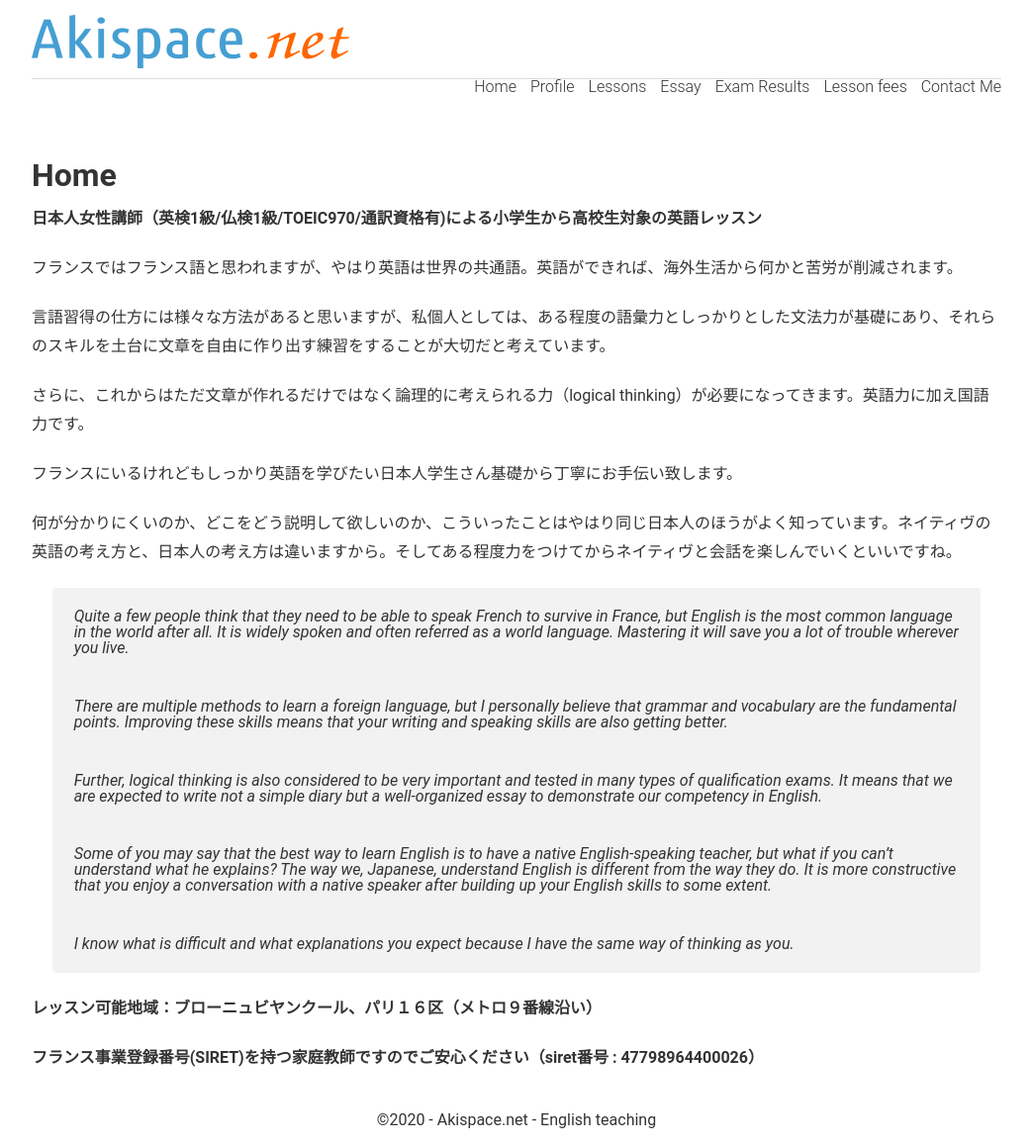
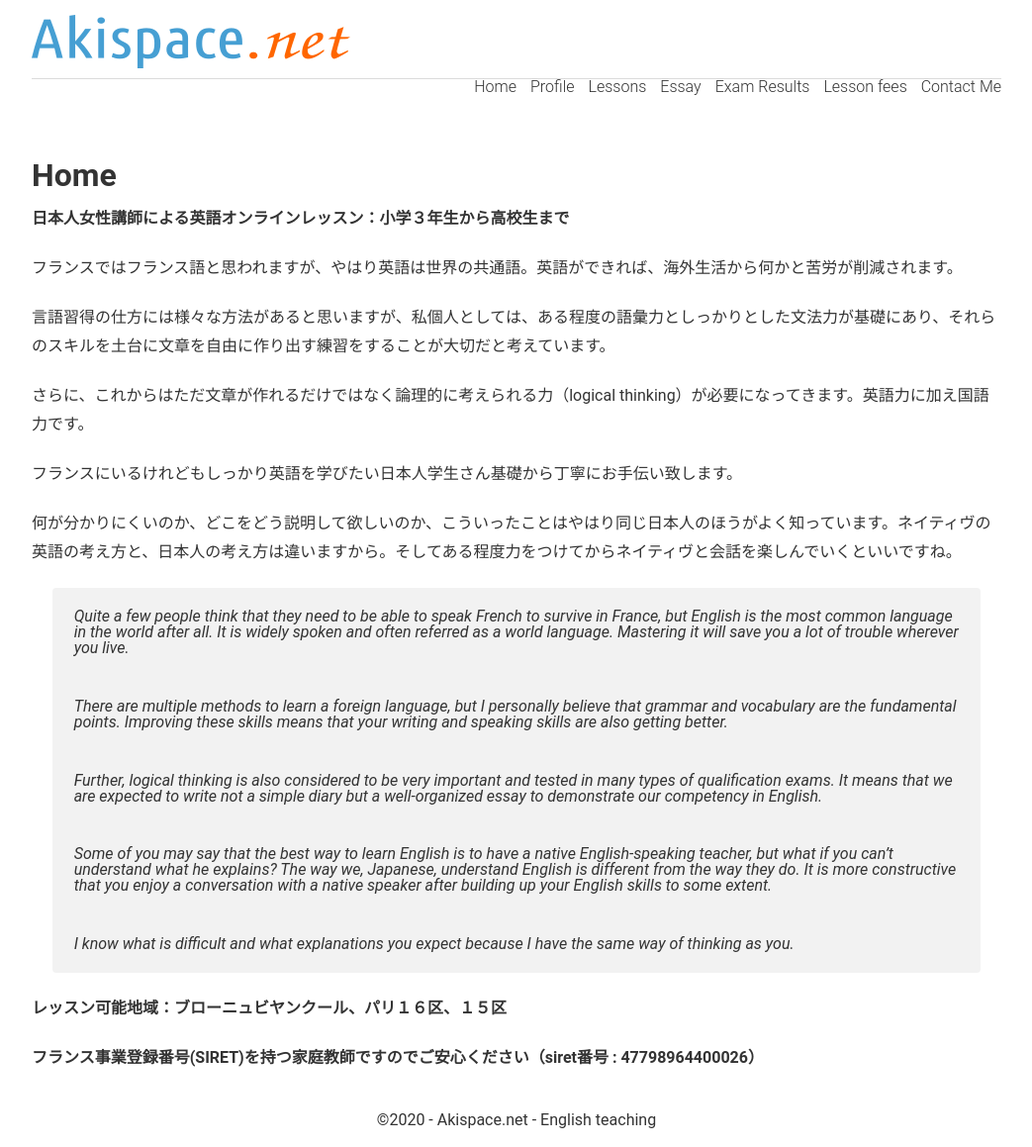
Before and after one commit to phocean/akispace, a Jekyll site: the page built from index.md, in a window 1280 px wide. Shown: the whole page at 99% size, without its empty margins (118-1161 px from the left). Built offline with Jekyll 4.4.1, drawn with Linux system fonts in a browser that asks for light colours.

Commit message:
Update index.md

```diff
--- a/index.md
+++ b/index.md
@@ -8,7 +8,7 @@ description: フランス、パリ/ブローニュで探す英語家庭教師。
 
 ## Home
 
-**日本人女性講師（英検1級/仏検1級/TOEIC970/通訳資格有)による小学生から高校生対象の英語レッスン**
+**日本人女性講師による英語オンラインレッスン：小学３年生から高校生まで**
 
 フランスではフランス語と思われますが、やはり英語は世界の共通語。英語ができれば、海外生活から何かと苦労が削減されます。
 
@@ -30,6 +30,6 @@ description: フランス、パリ/ブローニュで探す英語家庭教師。
 >
 > I know what is difficult and what explanations you expect because I have the same way of thinking as you.
 
-**レッスン可能地域：ブローニュビヤンクール、パリ１６区（メトロ９番線沿い）**
+**レッスン可能地域：ブローニュビヤンクール、パリ１６区、１５区**
 
 **フランス事業登録番号(SIRET)を持つ家庭教師ですのでご安心ください（siret番号 : 47798964400026）**
```
